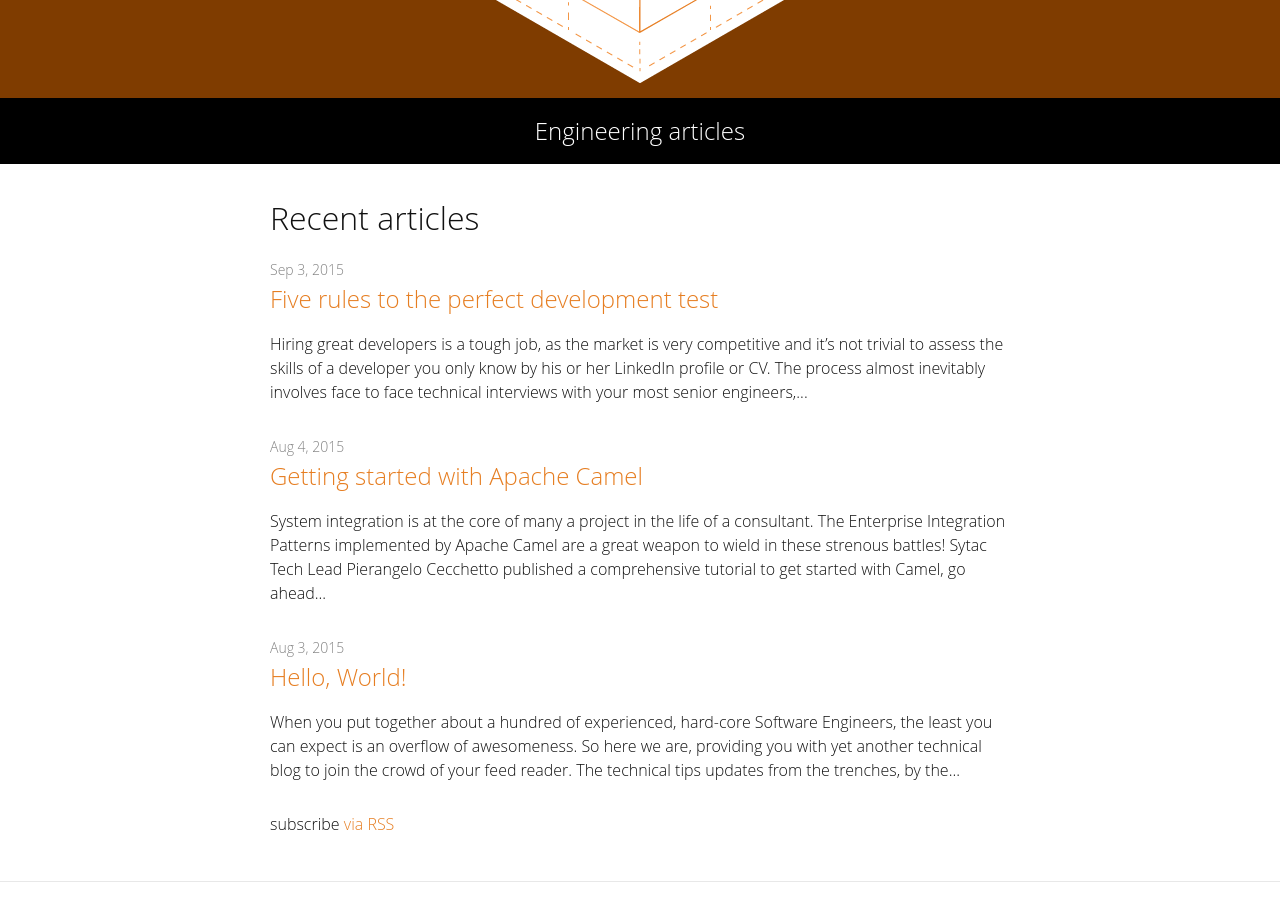
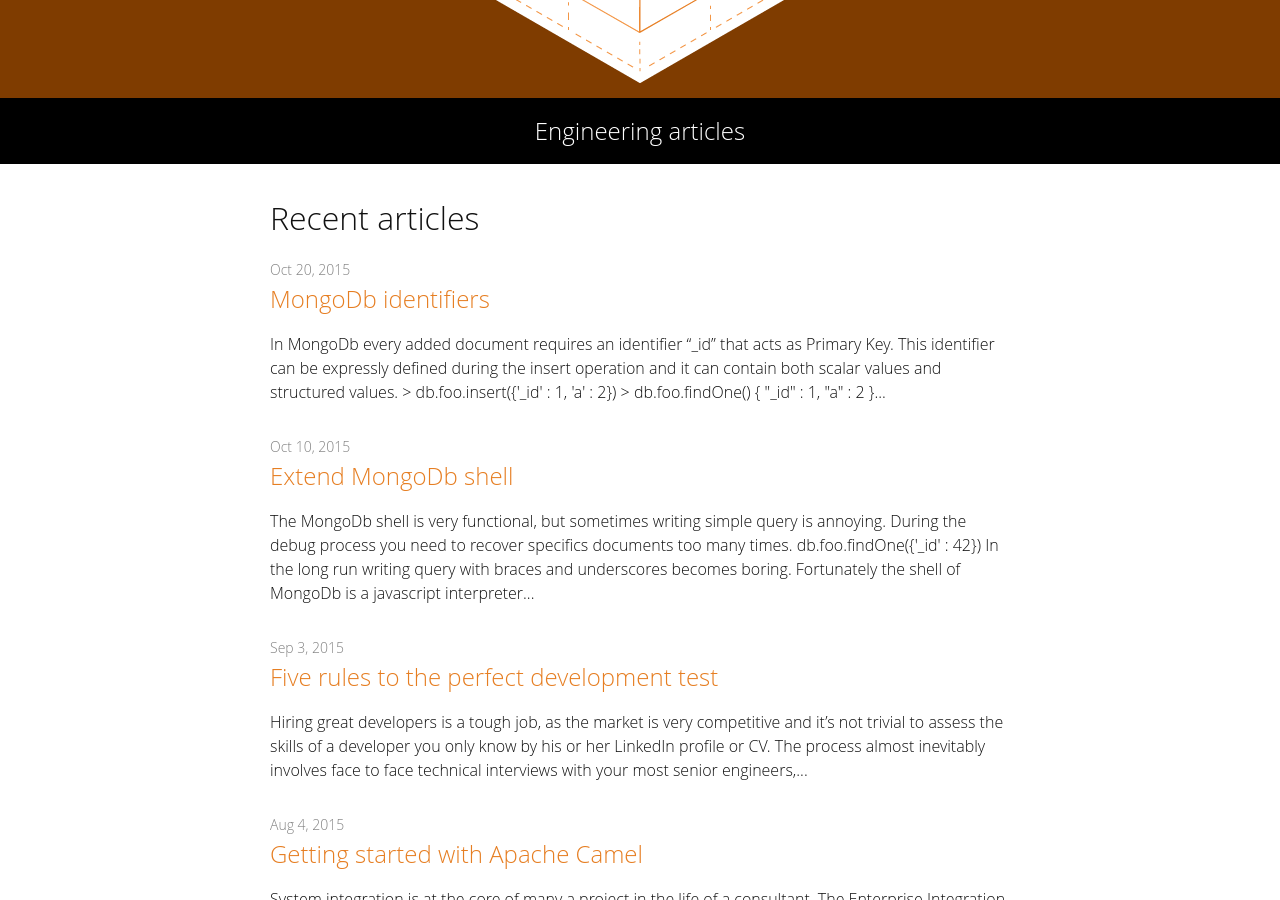
Before and after one commit to sytac/sytac.github.io, a Jekyll site: the page built from engineering/index.html, in a window 1280 px wide and 900 px high, scrolled down 341 px. Built offline with Jekyll 4.4.1, drawn with Linux system fonts in a browser that asks for light colours.

Commit message:
added mongodb articles to engineering

```diff
--- a/_config.yml
+++ b/_config.yml
@@ -40,3 +40,10 @@ authors:
     bio: From Sardinia, with love. I'm a seasoned developer who craves functional excellence as much as attention to the aesthetics of the technical solution. I have been working with web technologies so long that I almost forgot my secret C++ and J2ME past. Nowadays I'm a Clojure advocate, I love organising tech events and surround myself with brilliant people.
     twitter: skuro
     web: http://skuro.tk
+  davide:
+    fullname: Davide Fiorello
+    avatar: davide.jpg
+    role: Fullstack devel
+    bio: Application Developer in a wide variety of business applications. Particularly specialized in client/server and database design primarly using Php, Zend Framework, NodeJs, Postgres an MongoDb and frontend development with AngularJs and ReactJS.
+    twitter: davidefiorello
+    web: https://github.com/codeflyer
--- /dev/null
+++ b/_engineering/2015-10-10-extend-mongodb-shell.md
@@ -0,0 +1,57 @@
+---
+layout: post
+title:  "Extend MongoDb shell"
+date:   2015/10/10
+tags:   mongodb
+author: davide
+---
+
+The MongoDb shell is very functional, but sometimes writing simple query is annoying.
+
+During the debug process you need to recover specifics documents too many times.
+
+{% highlight javascript %}
+db.foo.findOne({'_id' : 42})
+{% endhighlight %}
+
+In the long run writing  query with braces and underscores becomes boring.
+
+Fortunately the shell of MongoDb is a javascript interpreter and extend it is very easy.
+We can directly add a method to the class DBCollection and use it like a native method.
+
+
+{% highlight javascript %}
+/**
+ *
+ * Return the document with '_id' = id
+ *
+ * @param id The identifier value
+ * @param projection The projection on the document
+ * @returns {*}
+ */
+DBCollection.prototype.findById = function (id, projection) {
+    if(projection == null) {
+        projection = {};
+    }
+    return this.findOne({'_id' : id}, projection);
+}
+{% endhighlight %}
+
+
+Writing this code directly in the shell will add a method ***findById*** to the class ***DBCollection***.
+
+{% highlight javascript %}
+db.foo.findById(42)
+{% endhighlight %}
+
+To avoid having to re-enter every time this method, and others that will be useful in our daily administration of MongoDb you can use the -shell parameters when you start the mongo client
+
+{% highlight bash %}
+mongo --shell /usr/local/mongodb_ext/collectionExt.js
+{% endhighlight %}
+
+or directly enter the directive in your mongorc.js located in the user's home, and that is automatically imported every time.
+
+{% highlight javascript %}
+load('/usr/local/mongodb_ext/collectionExt.js');
+{% endhighlight %}
--- /dev/null
+++ b/_engineering/2015-10-20-mongodb-identifiers.md
@@ -0,0 +1,115 @@
+---
+layout: post
+title:  "MongoDb identifiers"
+date:   2015/10/20
+tags:   mongodb
+author: davide
+---
+
+In MongoDb every added document requires an identifier "_id" that acts as Primary Key.
+
+This identifier can be expressly defined during the insert operation and it can contain both scalar values and structured values.
+
+{% highlight javascript %}
+> db.foo.insert({'_id' : 1, 'a' : 2})
+> db.foo.findOne()
+{ "_id" : 1, "a" : 2 }
+{% endhighlight %}
+
+### An array as identifier
+If you use an array or a object as identifier you need to pay attention to the permutations.
+
+{% highlight javascript %}
+> var id1 = {'a' : 1, 'b' : 2}
+> var id2 = {'b' : 2, 'a' : 1}
+> id1
+> { "a" : 1, "b" : 2 }
+> id2
+{ "b" : 2, "a" : 1 }
+> db.foo.insert({'_id' : id1, 'val' : 1})
+> db.foo.insert({'_id' : id2, 'val' : 2})
+> db.foo.find()
+{ "_id" : { "a" : 1, "b" : 2 }, "val" : 1 }
+{ "_id" : { "b" : 2, "a" : 1 }, "val" : 2 }
+{% endhighlight %}
+
+The identifiers will be treated like they are different, and it will be allowed to insert documents that have apparently the same **_id** field.
+
+If you need to use as identifier an array or an object, just ensure an unique index to the collection on the identifier's fields.
+
+{% highlight javascript %}
+db.foo.ensureIndex({'_id.a' : 1, '_id.b' : 1}, { unique: true })
+{% endhighlight %}
+
+Now, if you try to add two documents with id with different permutations of the same array, the server will return an error message.
+
+{% highlight javascript %}
+> var id1 = {'a' : 1, 'b' : 2}
+> var id2 = {'b' : 2, 'a' : 1}
+> db.foo.ensureIndex({'_id.a' : 1, '_id.b' : 1}, { unique: true })
+> db.foo.insert({'_id' : id1, 'val' : 1})
+> db.foo.insert({'_id' : id2, 'val' : 2})
+E11000 duplicate key error index: test.foo.$_id.a_1__id.b_1  dup key: { : 1.0, : 2.0 }
+{% endhighlight %}
+
+### ObjectId
+If not expressly specified in the insert operation, MongoDb add an identifier of type ObjectId
+
+{% highlight javascript %}
+> db.foo.insert({'a' : 1})
+> db.foo.findOne()
+{ "_id" : ObjectId("514b58e3ad902f82ffd714d3"), "a" : 1 }
+{% endhighlight %}
+
+The ObjectId isn't casually generated but it contains specific information:
+
+* 4-byte timestamp
+* 3-byte machine identifier
+* 2-byte process identifier
+* 3-byte counter, starting with a random value
+
+It is possible to obtain additional information about the document using the ObjectId, especially the timestamp of the insert operation.
+
+By calling the method getTimestamp() you can obtain the time of creation of the document.
+
+{% highlight javascript %}
+> var myId = db.foo.findOne()._id
+> myId
+ObjectId("514b58e3ad902f82ffd714d3")
+> myId.getTimestamp()
+ISODate("2013-03-21T19:00:51Z")
+{% endhighlight %}
+
+The possibility of insert the timestamp directly in the ObjectId comes in handy during the upsert operation.
+
+Take for example the following code, I want to save
+
+{% highlight javascript %}
+> db.foo.update(     {'sessionId' : 'somesession'},     {         'sessionId' : 'somesession',         ts : new Date(),         data : 'someData'     }     , {upsert: true} )
+> db.foo.find()
+{ "_id" : ObjectId("515c64aed72e2db433a77108"), "sessionId" : "somesession", "ts" : ISODate("2013-04-03T17:20:00.949Z"), "data" : "someData" }
+> db.foo.update(     {'sessionId' : 'somesession'},     {         'sessionId' : 'somesession',         ts : new Date(),         data : 'someData'     }     , {upsert: true} )
+> db.foo.find()
+{ "_id" : ObjectId("515c64aed72e2db433a77108"), "sessionId" : "somesession", "ts" : ISODate("2013-04-03T17:20:13.989Z"), "data" : "someData" }
+{% endhighlight %}
+
+As can be seen, the timestamp was updated and we lost the original value of creation of the document.
+
+Instead, using the ObjectId we can know the real time creation.
+
+Some problems using ObjectId's timestamp arise when you have to do some query on the creation time.
+MongoDb doesn't offer a query command that access to ObjectId parts. It will be necessary to look ahead the identifier for comparison.
+
+The following code shows how to do a query in a data range, exploiting a generation of of MongoId objects. (MongoId is the PHP object who wrap de MongoDb ObjectId)
+
+{% highlight javascript %}
+$tsFrom = new MongoId(str_pad(dechex($timestampStart), 24, "0", STR_PAD_RIGHT));
+$tsTo = new MongoId(str_pad(dechex($timestampStop + 1), 24, "0", STR_PAD_RIGHT));
+
+$collection-&gt;find(
+    array(
+        array('_id' =&gt; array('$gt' =&gt; $tsFrom)),
+        array('_id' =&gt; array('$lt' =&gt; $tsTo))
+    )
+);
+{% endhighlight %}
```
Also changed, not shown: images/authors/davide.jpg (added).
